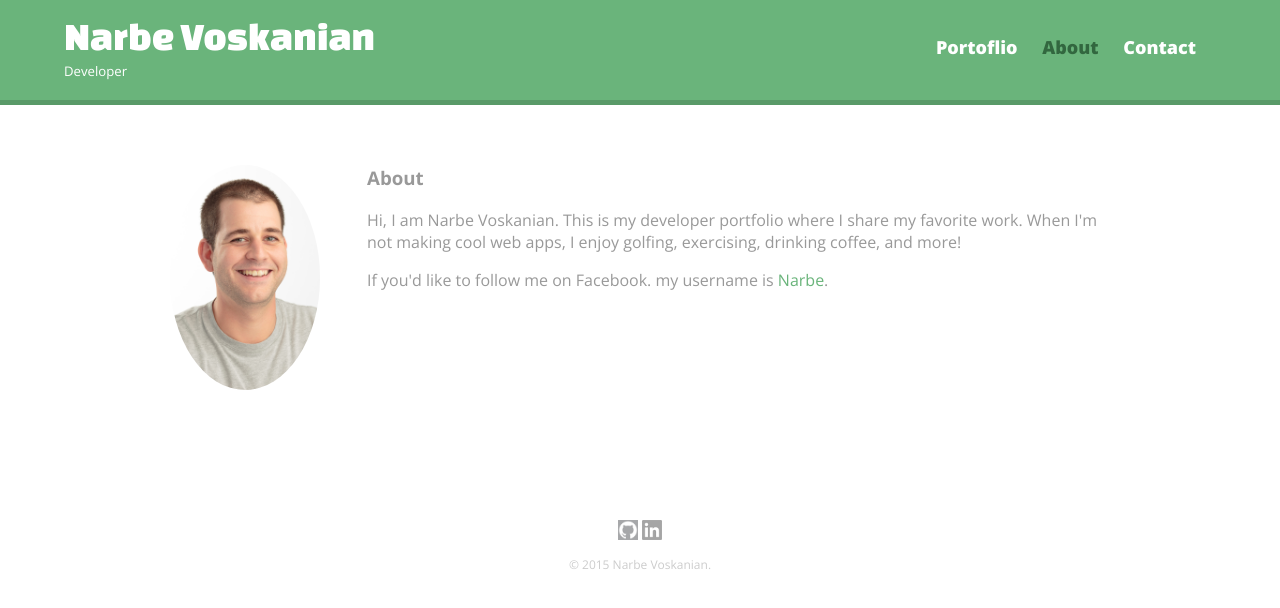
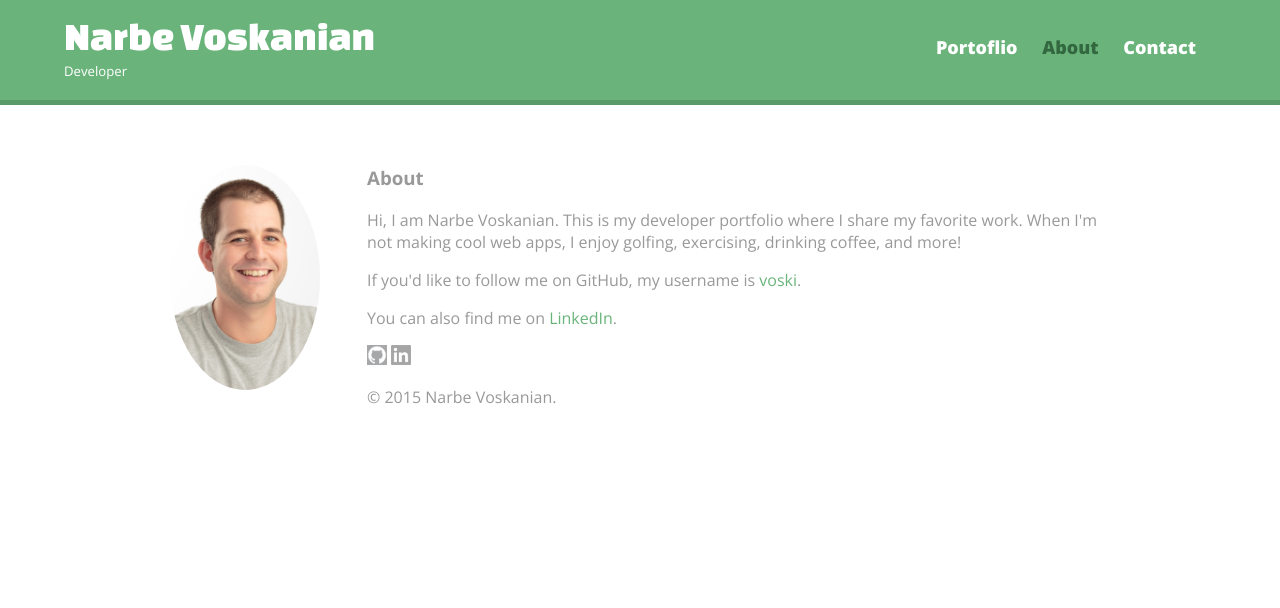
Before and after one commit to voski/voski.github.io, a plain HTML site: page about.html in a window 1280 px wide. Drawn offline with nearby package versions, Linux system fonts and the light colour scheme.

Commit message:
LinkedIn + GitHub > FB

```diff
--- a/about.html
+++ b/about.html
@@ -29,9 +29,8 @@
         <img class="profile-photo" src="img/narbe-v.jpg" alt="Photograph of Narbe" >
         <h3>About</h3>
         <p>Hi, I am Narbe Voskanian. This is my developer portfolio where I share my favorite work. When I'm not making cool web apps, I enjoy golfing, exercising, drinking coffee, and more!</p>
-        <p>If you'd like to follow me on Facebook. my username is <a href ="http://facebook.com/narbe">Narbe</a>.</p>
-      </section>
-      <footer>
+        <p>If you'd like to follow me on GitHub, my username is <a href ="http://github.com/voski">voski</a>.</p>
+        <p>You can also find me on <a href="http://linkedin.com/in/narbevoskanian">LinkedIn</a>.</p>
         <a href="http://github.com/voski"><img src="img/github.png" alt="Facebook Logo" class="social-icon"></a>
         <a href="http://linkedin.com/in/narbevoskanian"><img src="img/linkedin-wrap.png" alt="LinkedIn Logo" class="social-icon"></a>
         <p>&copy; 2015 Narbe Voskanian.</p>
```
